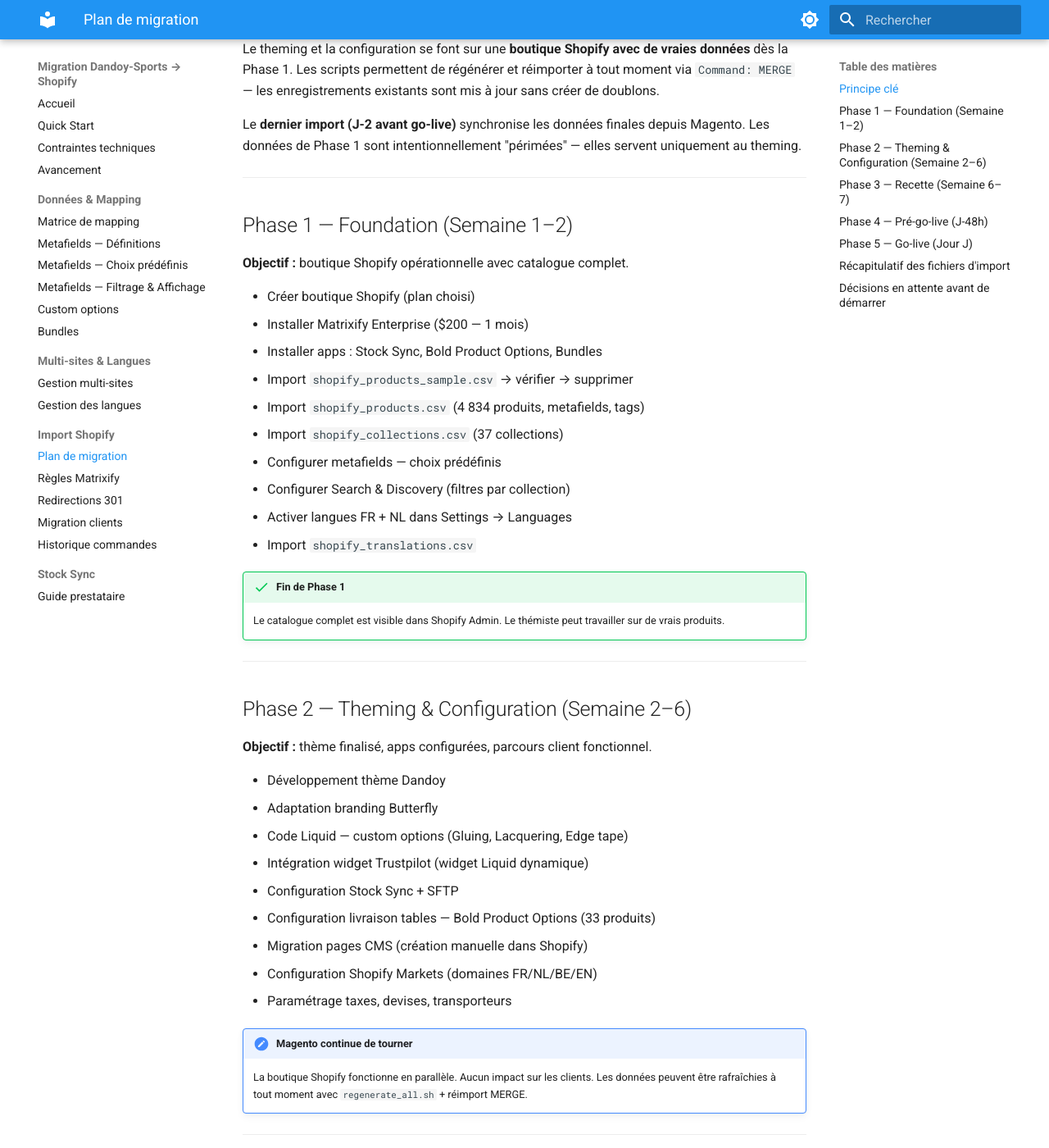
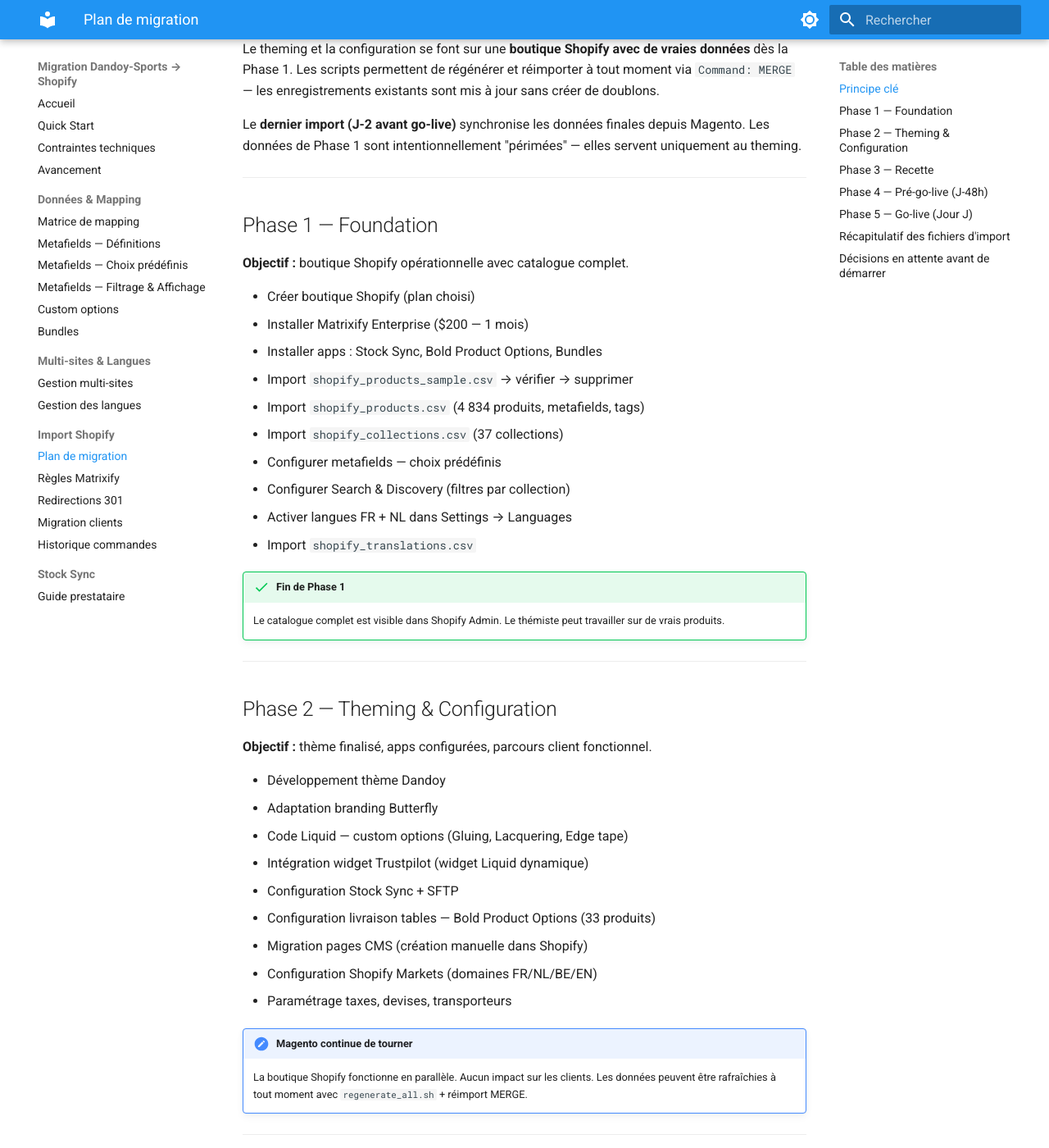
Before and after one commit to Webdigitales/dandoy-migration-2026, an MkDocs documentation site: the page built from 05_DOCS/import/plan-migration.md, in a window 1280 px wide and 1400 px high, scrolled down 226 px. Shown: the whole window at 82% size. Built offline with MkDocs 1.6.1 and Material for MkDocs 9.7.7, drawn with Linux system fonts in a browser that asks for light colours; some of the changed text lies outside the part shown.

Commit message:
Remove week estimates from migration plan phase titles
Co-Authored-By: Claude Sonnet 4.6 <noreply@anthropic.com>

```diff
--- a/05_DOCS/import/plan-migration.md
+++ b/05_DOCS/import/plan-migration.md
@@ -13,7 +13,7 @@ Les données de Phase 1 sont intentionnellement "périmées" — elles servent u
 
 ---
 
-## Phase 1 — Foundation (Semaine 1–2)
+## Phase 1 — Foundation
 
 **Objectif :** boutique Shopify opérationnelle avec catalogue complet.
 
@@ -34,7 +34,7 @@ Les données de Phase 1 sont intentionnellement "périmées" — elles servent u
 
 ---
 
-## Phase 2 — Theming & Configuration (Semaine 2–6)
+## Phase 2 — Theming & Configuration
 
 **Objectif :** thème finalisé, apps configurées, parcours client fonctionnel.
 
@@ -54,7 +54,7 @@ Les données de Phase 1 sont intentionnellement "périmées" — elles servent u
 
 ---
 
-## Phase 3 — Recette (Semaine 6–7)
+## Phase 3 — Recette
 
 **Objectif :** valider l'intégralité du parcours client avant go-live.
 
```
